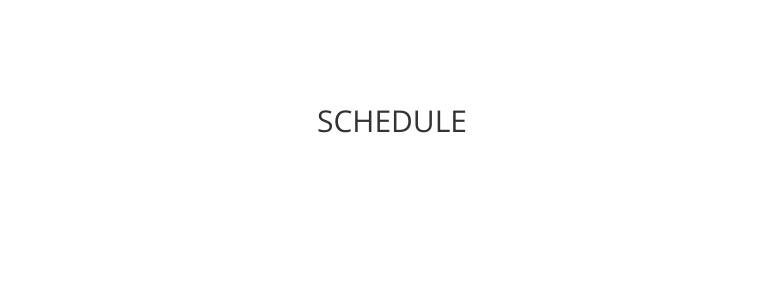
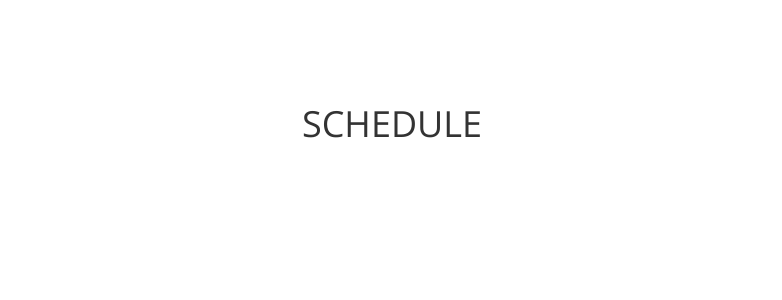
Before and after one commit to aoganezo/demonhacksTemp, a Jekyll site: the page built from index.html, in a window 1280 px wide. Shown: the part 3110-3410 px from the top of the page, without its empty margins (248-1030 px from the left). Built offline with Jekyll 4.4.1, drawn with Linux system fonts in a browser that asks for light colours; nearby versions of some CDN libraries.

```diff
--- a/index.html
+++ b/index.html
@@ -50,12 +50,12 @@
 <section class="schedule">
   <div class="container">
   <!-- Schedule header -->
-    <h2 class="text-center">SCHEDULE</h2>
+    <h1 class="text-center">SCHEDULE</h1>
     <div class="row">
       <div class="col-xs-10 col-xs-offset-2 col-sm-8 col-sm-offset-2">
         {% for item in site.event.schedule %}
         <div class="day col-xs-12 col-sm-12">
-          <h2> {{ item.day | markdownify }} </h2>
+          <h2> {{ item.day }} </h2>
         </div>
         {% endfor %}
     </div>
```
